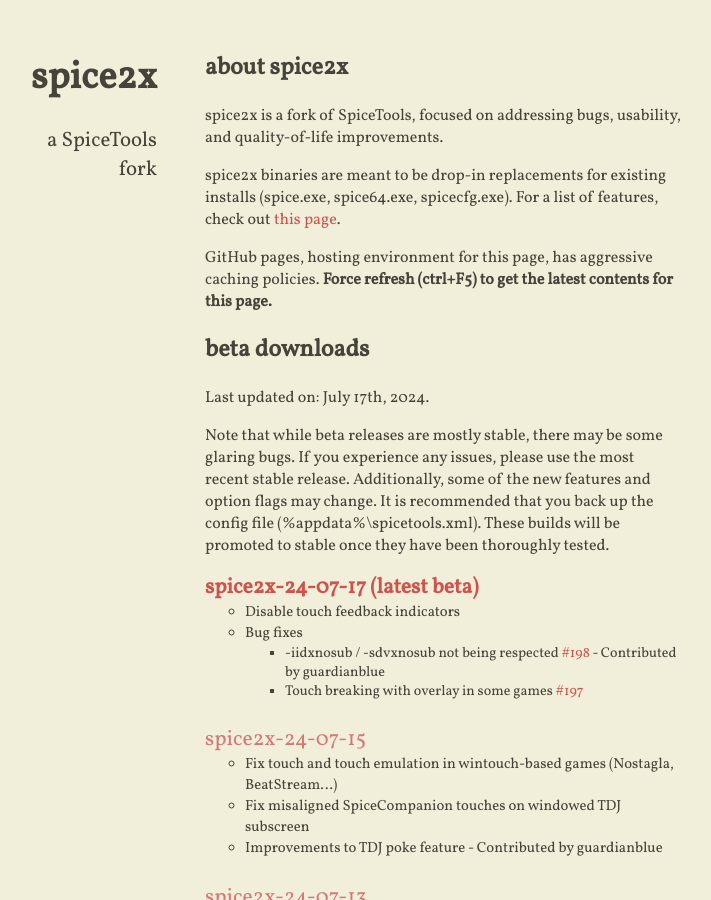
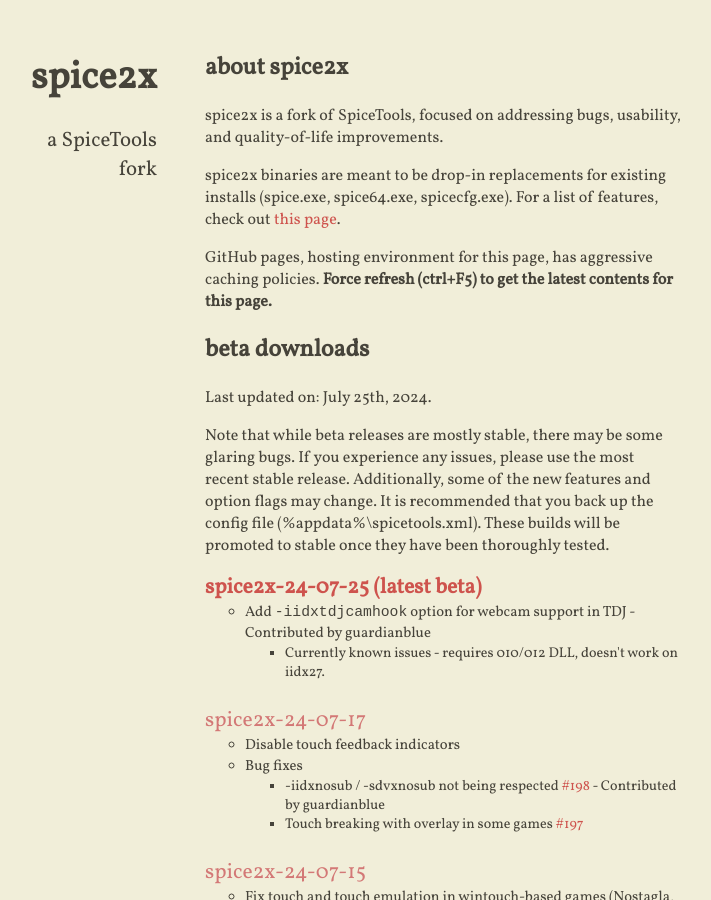
Before and after one commit to spice2x/spice2x.github.io, a Jekyll site: the page built from docs/index.html, in a window 1280 px wide and 900 px high. Shown: the whole window, without its empty margins (299-1010 px from the left). Built offline with Jekyll 4.4.1, drawn with Linux system fonts in a browser that asks for light colours; nearby versions of some CDN libraries.

Commit message:
24-07-25

```diff
--- a/docs/_includes/content.html
+++ b/docs/_includes/content.html
@@ -11,7 +11,7 @@
 
 <h2>beta downloads</h2>
 
-<p>Last updated on: July 17th, 2024.</p>
+<p>Last updated on: July 25th, 2024.</p>
 
 <p>Note that while beta releases are mostly stable, there may be some glaring bugs. If you experience any issues, please
   use the most recent stable release. Additionally, some of the new features and option flags may change. It is
@@ -19,6 +19,18 @@
   stable once they have been thoroughly tested.
 </p>
 <ul class="downloads-beta highlight-latest">
+  <li>
+    <a class="download-link" href="https://github.com/spice2x/spice2x.github.io/releases/download/24-07-25/spice2x-24-07-25.zip">
+      spice2x-24-07-25
+    </a>
+    <ul>
+      <li>Add <code>-iidxtdjcamhook</code> option for webcam support in TDJ - Contributed by guardianblue
+        <ul>
+          <li>Currently known issues - requires 010/012 DLL, doesn&#39;t work on iidx27.</li>
+        </ul>
+      </li>
+    </ul>
+  </li>
   <li>
     <a class="download-link" href="https://github.com/spice2x/spice2x.github.io/releases/download/24-07-17/spice2x-24-07-17.zip">
       spice2x-24-07-17
```
